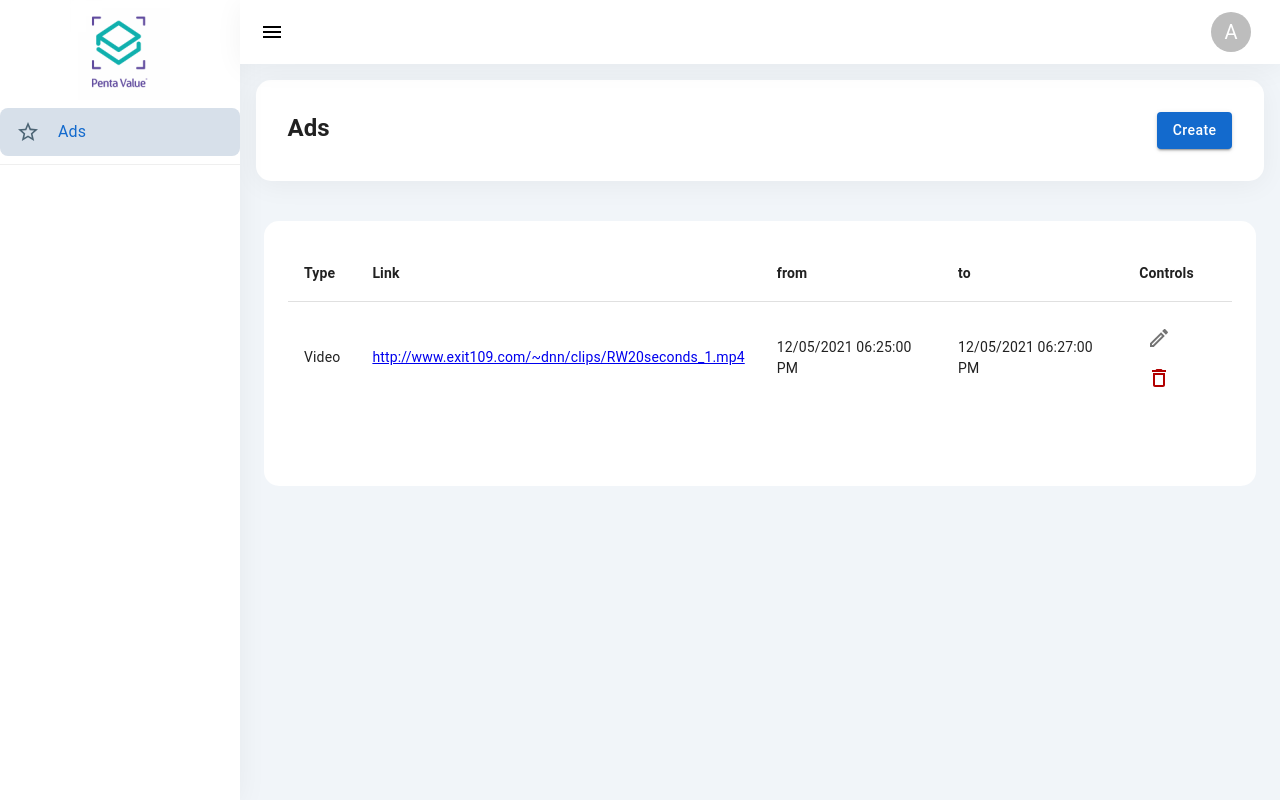
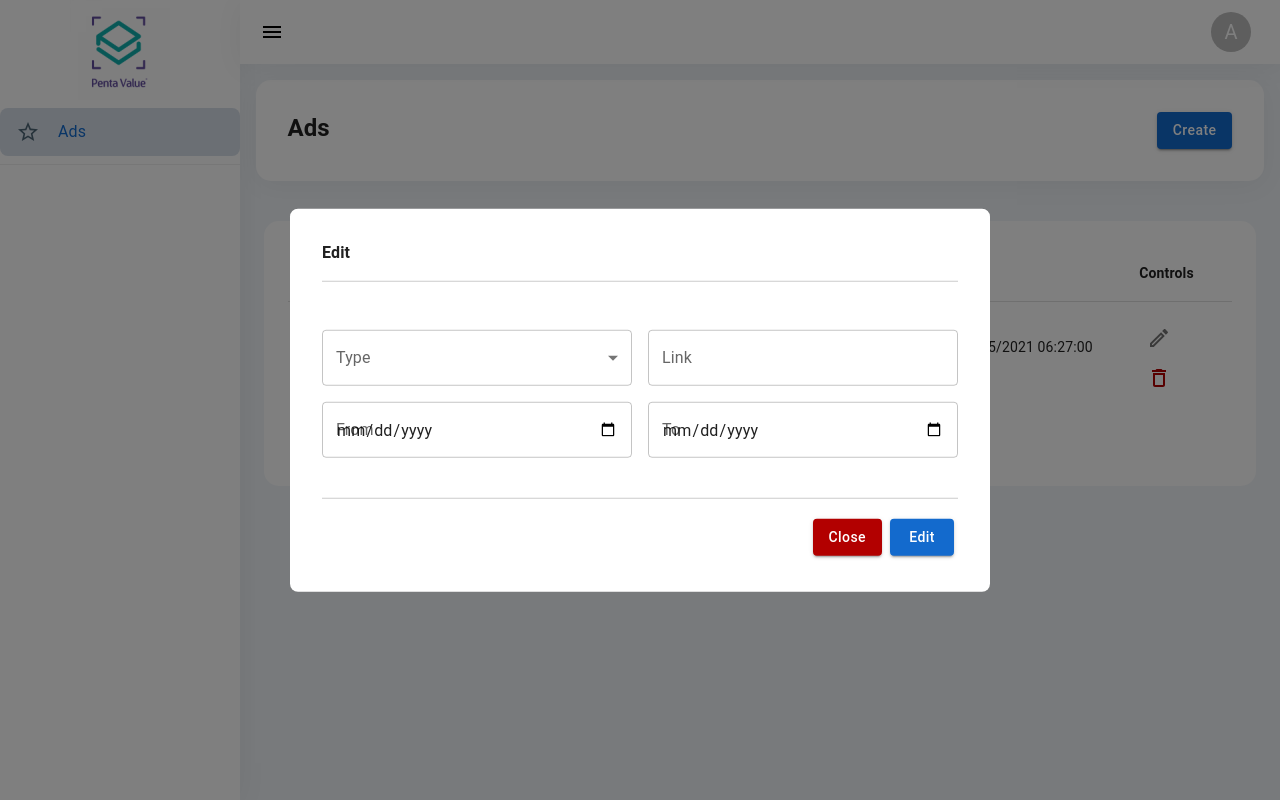
Before and after one commit to alieldamiry/Frontend-Challenge, a React (Create React App) app: page /dashboard/ads in a window 1280 px wide. Both pictures are taken after a click on the button 1159 px from the left and 337 px from the top of the page. Built offline with nearby package versions, Linux system fonts and the light colour scheme.

Commit message:
added modal form to edit an ad

```diff
--- /dev/null
+++ b/src/modules/ads/Edit/index.tsx
@@ -0,0 +1,147 @@
+import {
+  Box,
+  Button,
+  Grid,
+  IconButton,
+  Modal,
+  Tooltip,
+  Typography,
+} from "@mui/material";
+import EditOutlinedIcon from "@mui/icons-material/EditOutlined";
+import { Form, Formik } from "formik";
+import { useState } from "react";
+import FormikControl from "src/components/formik/FormikControl";
+import * as Yup from "yup";
+
+const Edit = () => {
+  const [open, setOpen] = useState(false);
+
+  const initialValues = {
+    type: "",
+    link: "",
+    from_time: "",
+    to_time: "",
+  };
+
+  const validationSchema = Yup.object({
+    type: Yup.string().required("Required Field"),
+    link: Yup.string().required("Required Field"),
+    from_time: Yup.string().required("Required Field"),
+    to_time: Yup.string().required("Required Field"),
+  });
+
+  const submitFunction = (data: any) => {};
+
+  return (
+    <>
+      <Tooltip title="Edit" placement="top" arrow>
+        <IconButton onClick={() => setOpen(true)}>
+          <EditOutlinedIcon />
+        </IconButton>
+      </Tooltip>
+      <Modal
+        open={open}
+        aria-labelledby="modal-modal-title"
+        aria-describedby="modal-modal-description"
+      >
+        <Box
+          sx={{
+            position: " absolute",
+            borderRadius: " 8px",
+            top: " 50%",
+            left: " 50%",
+            transform: " translate(-50%, -50%)",
+            width: " 100%",
+            maxWidth: " 700px",
+            backgroundColor: " #fff",
+            padding: " 32px",
+            maxHeight: " 95vh",
+            overflow: " auto",
+          }}
+        >
+          <div>
+            <Typography
+              sx={{
+                marginBottom: "3rem",
+                paddingBottom: "1rem",
+                fontWeight: "bold",
+                borderBottom: "1px solid #ccc",
+              }}
+            >
+              Edit
+            </Typography>
+          </div>
+          <Formik
+            initialValues={initialValues}
+            validationSchema={validationSchema}
+            onSubmit={submitFunction}
+          >
+            <Form>
+              <Grid container spacing={2}>
+                <Grid item xs={12} md={6}>
+                  <FormikControl
+                    control="select"
+                    options={[
+                      { label: "Image", value: "image" },
+                      { label: "Video", value: "video" },
+                    ]}
+                    name="type"
+                    type="text"
+                    label="Type"
+                  />
+                </Grid>
+                <Grid item xs={12} md={6}>
+                  <FormikControl
+                    control="input"
+                    name="link"
+                    type="text"
+                    label="Link"
+                  />
+                </Grid>
+                <Grid item xs={12} md={6}>
+                  <FormikControl
+                    control="input"
+                    name="from_time"
+                    type="date"
+                    label="From"
+                  />
+                </Grid>
+                <Grid item xs={12} md={6}>
+                  <FormikControl
+                    control="input"
+                    name="to_time"
+                    type="date"
+                    label="To"
+                  />
+                </Grid>
+              </Grid>
+              <Box
+                sx={{
+                  marginTop: "2.5rem",
+                  borderTop: "1px solid #ccc",
+                  paddingTop: "1rem",
+                  display: "flex",
+                  justifyContent: "flex-end",
+                }}
+              >
+                <Button
+                  color="error"
+                  onClick={() => setOpen(false)}
+                  variant="contained"
+                  sx={{ m: 0.5 }}
+                >
+                  close
+                </Button>
+                <Button type="submit" variant="contained" sx={{ m: 0.5 }}>
+                  Edit
+                </Button>
+              </Box>
+            </Form>
+          </Formik>
+        </Box>
+      </Modal>
+    </>
+  );
+};
+
+export default Edit;
--- a/src/modules/ads/List/index.tsx
+++ b/src/modules/ads/List/index.tsx
@@ -12,6 +12,7 @@ import {
 } from "@mui/material";
 import EditOutlinedIcon from "@mui/icons-material/EditOutlined";
 import DeleteOutlineIcon from "@mui/icons-material/DeleteOutline";
+import Edit from "../Edit";
 
 const AdsList = () => {
   return (
@@ -46,11 +47,7 @@ const AdsList = () => {
               <TableCell>12/05/2021 06:25:00 PM</TableCell>
               <TableCell>12/05/2021 06:27:00 PM</TableCell>
               <TableCell>
-                <Tooltip title="Edit" placement="top" arrow>
-                  <IconButton>
-                    <EditOutlinedIcon />
-                  </IconButton>
-                </Tooltip>
+                <Edit />
                 <Tooltip title="Delete" placement="top" arrow>
                   <IconButton color="error">
                     <DeleteOutlineIcon />
```
